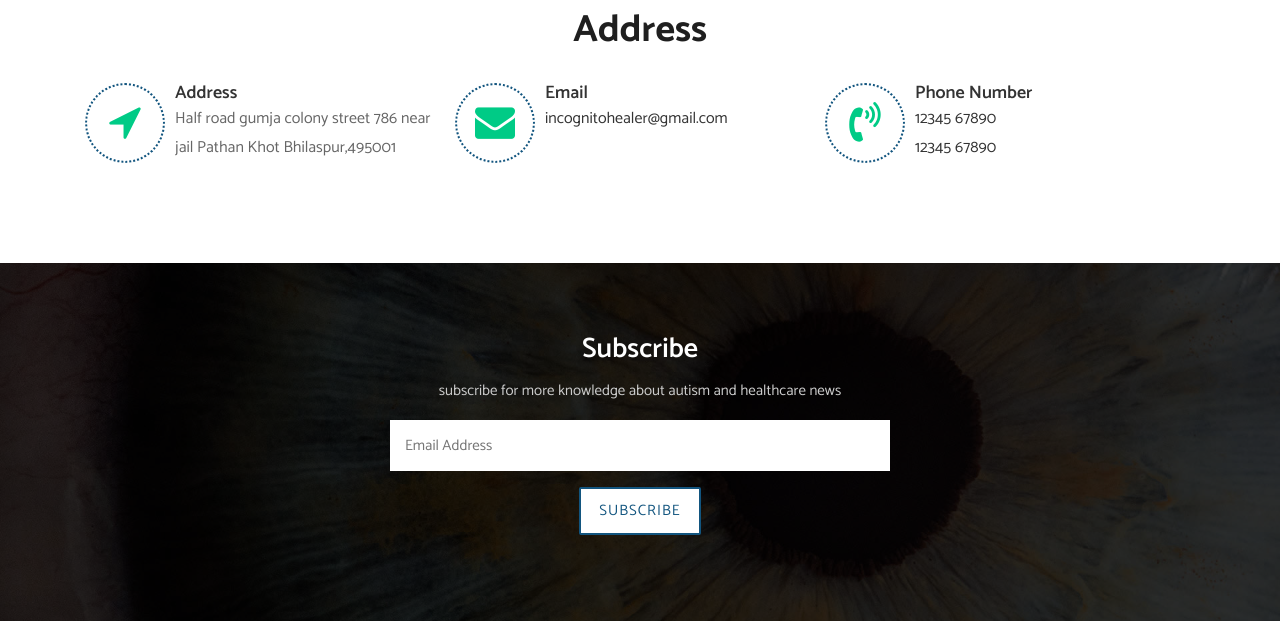
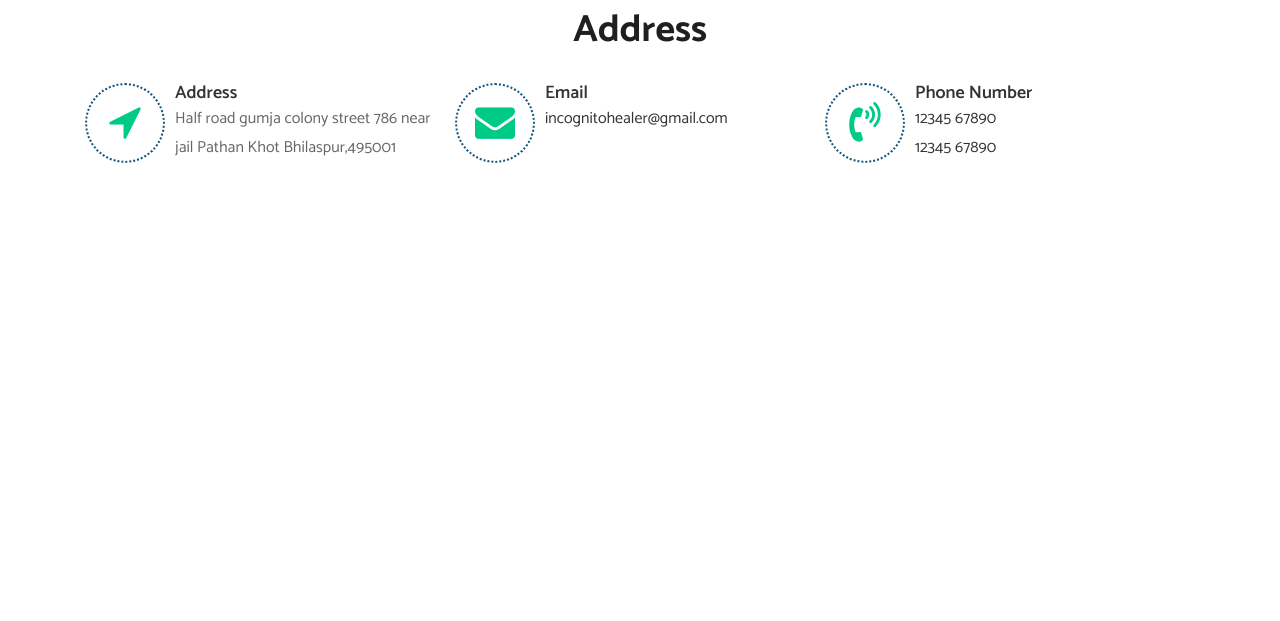
Before and after one commit to Adityadamen/Autism-Detector, a Flask app: page / in a window 1280 px wide. Shown: the part 5157-5778 px from the top of the page. After the commit the page ends 5320 px from the top, so only its background shows below. Run offline with Flask 2, Linux system fonts and the light colour scheme; parts of the project's set-up code (start-up, migrations or seed data) failed here and were passed over; some libraries are stand-ins or nearby versions.

Commit message:
Update index.html

```diff
--- a/templates/index.html
+++ b/templates/index.html
@@ -627,31 +627,6 @@
 
 
 
-	<!-- Start Subscribe -->
-	<div class="subscribe-box">
-		<div class="container">
-			<div class="row">
-				<div class="col-lg-12">
-					<div class="subscribe-inner text-center clearfix">
-						<h2>Subscribe</h2>
-						<p>subscribe for more knowledge about autism and healthcare news</p>
-						<form action="#" method="post">
-							<div class="form-group">
-								<input class="form-control-1" id="email-1" name="email" placeholder="Email Address" required="" type="text">
-							</div>
-							<div class="form-group">
-								<button type="submit" class="new-btn-d br-2">
-									Subscribe
-								</button>
-							</div>
-						</form>
-					</div>
-				</div>
-			</div>
-		</div>
-	</div>
-	<!-- End Subscribe -->
-
 
 
 	<a href="#" id="scroll-to-top" class="new-btn-d br-2"><i class="fa fa-angle-up"></i></a>
```
